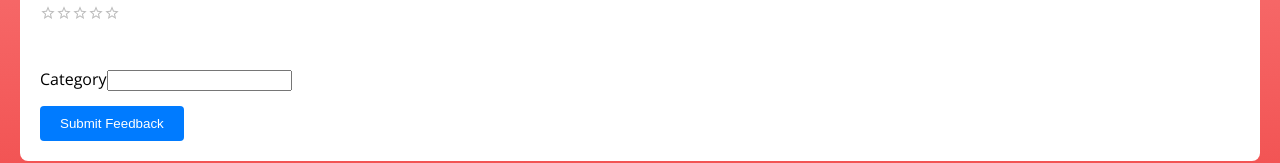
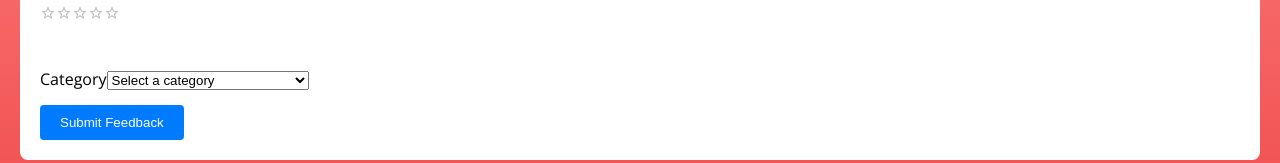
Before and after one commit to ajpieroni/316Heartcoded, a React (Create React App) app in the folder ourapp/reactapp/: page /Feedback in a window 1280 px wide. Shown: the part 491-654 px from the top of the page. Built offline with nearby package versions, Linux system fonts and the light colour scheme.

Commit message:
added dropdown menu for category selection

```diff
--- a/ourapp/reactapp/src/pages/Feedback.js
+++ b/ourapp/reactapp/src/pages/Feedback.js
@@ -144,12 +144,21 @@ export default function Feedback({ feedbackForm }) {
 
           <label>
             Category
-            <input
-              type="text"
-              name="category"
-              value={formData.category}
-              onChange={handleCategoryChange}
-            />
+            <select name="category" value={formData.category} onChange={handleCategoryChange}>
+              <option value="">Select a category</option>
+              <option value="1">Vanity</option>
+              <option value="2">Environmental Consciousness</option>
+              <option value="3">Spirituality</option>
+              <option value="4">Family</option>
+              <option value="5">Career</option>
+              <option value="6">Adventure</option>
+              <option value="7">Trustfulness</option>
+              <option value="8">Frugality</option>
+              <option value="9">Sentimentality</option>
+              <option value="10">Creativity</option>
+              <option value="11">Traditionalism</option>
+              <option value="12">Assertiveness</option>
+            </select>
           </label>
 
           <input type="submit" value="Submit Feedback"/>
```
